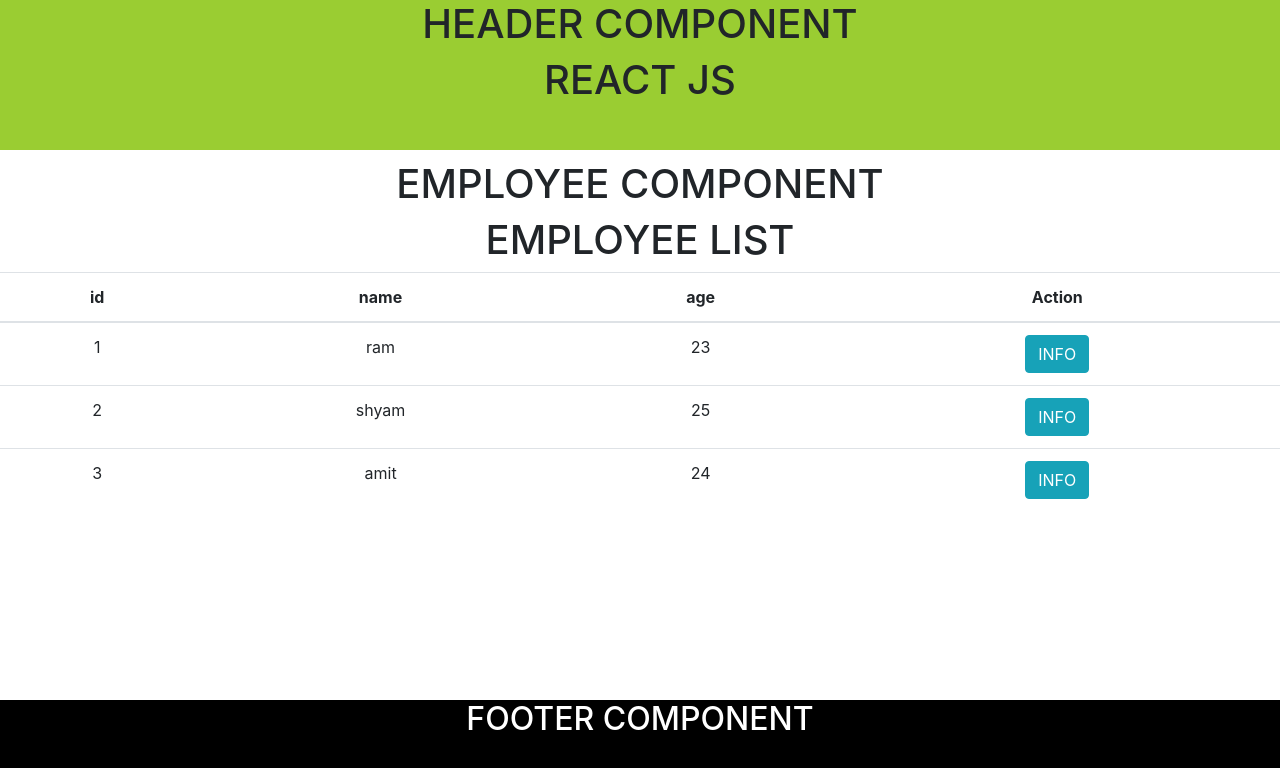
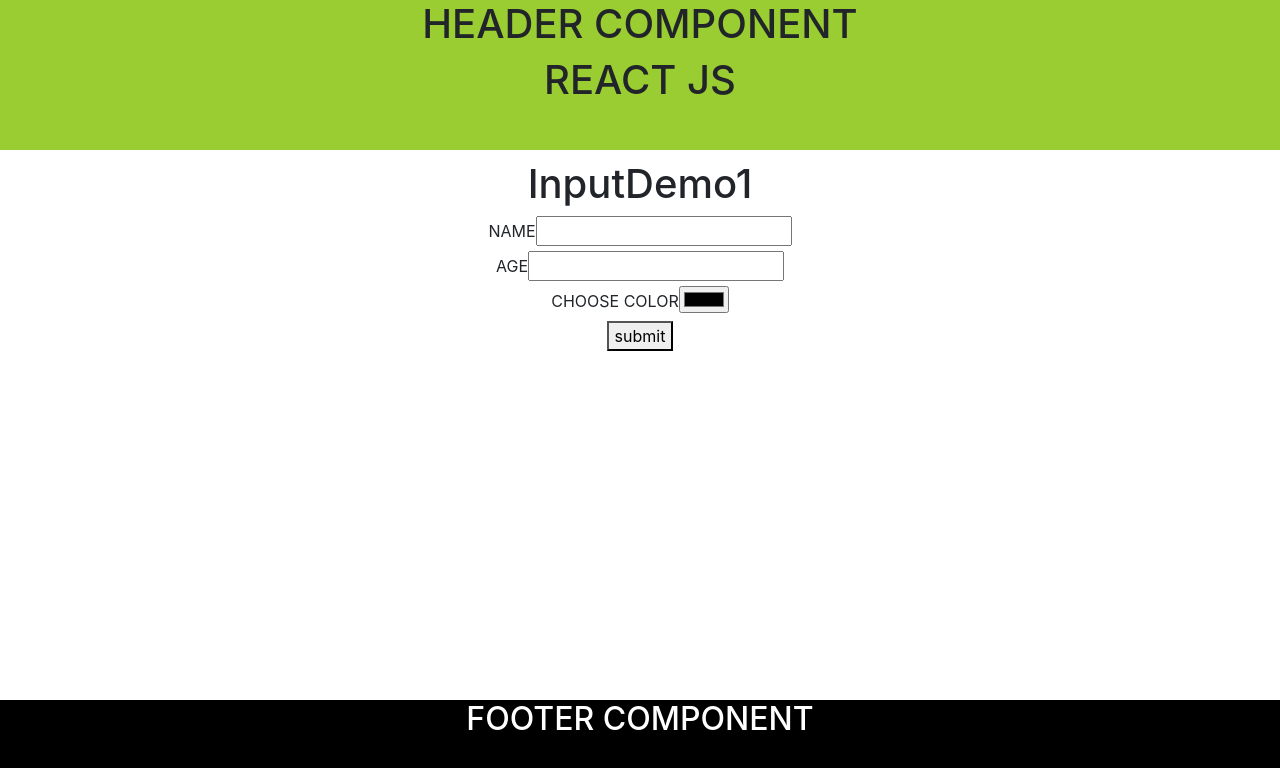
Before and after one commit to samirvithlani/kunj-mern-react, a React (Vite) app: page / in a window 1280 px wide. Shown: the top 768 px of the page. Built offline with nearby package versions, Linux system fonts and the light colour scheme.

Commit message:
input handler

```diff
--- a/src/App.jsx
+++ b/src/App.jsx
@@ -11,6 +11,7 @@ import { MapDemo4 } from "./components/MapDemo4";
 import { UseStateDemo1 } from "./components/UseStateDemo1";
 import { UseStateDemo2 } from "./components/UseStateDemo2";
 import { Employees } from "./components/Employees";
+import { InputDemo1 } from "./components/InputDemo1";
 
 function App() {
 
@@ -19,7 +20,8 @@ function App() {
   return (
     <div>
       <Header title = {title}></Header>
-      <Employees title = {title}></Employees>
+      {/* <Employees title = {title}></Employees> */}
+      <InputDemo1></InputDemo1>
       <Footer></Footer>
     </div>
   );
--- a/src/components/EmployeeList.jsx
+++ b/src/components/EmployeeList.jsx
@@ -27,6 +27,7 @@ export const EmployeeList = (props) => {
                 <td>{emp.age}</td>
                 <td>
                   <button onClick={()=>{props.findEmployee(emp.id)}} className="btn btn-info">INFO</button>
+                  <button style={{marginLeft:"10px"}} onClick={()=>{props.deleteEmployee(emp.id)}} className="btn btn-danger">DELETE</button>
                 </td>
               </tr>
             })
--- a/src/components/Employees.jsx
+++ b/src/components/Employees.jsx
@@ -15,6 +15,14 @@ export const Employees = (props) => {
     const foundEmployee = employees.find((emp)=>emp.id == id)
     alert(`employee name =${foundEmployee.name}\n employee age =${foundEmployee.age}`)
 
+  }
+
+  const deleteEmployee = (id)=>{
+      // var x = employees.filter((emp)=>emp.id!==id)
+      // console.log(x)
+      // setemployees(x)
+
+      setemployees(employees.filter((emp)=>emp.id!==id))
   }
 
   const [employees, setemployees] = useState([
@@ -40,7 +48,7 @@ export const Employees = (props) => {
     <div style={{textAlign:"center"}}>
         <h1>EMPLOYEE COMPONENT</h1>
         <EmployeeList emp={employee} title ={props.title} employees = {employees}
-        findEmployee = {findEmployee} ></EmployeeList>
+        findEmployee = {findEmployee} deleteEmployee = {deleteEmployee}></EmployeeList>
     </div>
   )
 }
--- /dev/null
+++ b/src/components/InputDemo1.jsx
@@ -0,0 +1,52 @@
+import React, { useState } from 'react'
+
+export const InputDemo1 = () => {
+    const [name, setname] = useState("")
+    const [age, setage] = useState("")
+    const [isSubbmited, setisSubbmited] = useState(false)
+    const [choosedColor, setchoosedColor] = useState("black")
+    const nameHandler = (event)=>{
+        console.log(event.target.value)
+        setname(event.target.value)
+    }
+    // const ageHandler = (event)=>{
+    //     setage(event.target.value)
+    // }
+
+    const submitHandler = ()=>{
+        //alert(`Name = ${name} \n age ${age}`)
+        setisSubbmited(true)
+    }
+  return (
+    <div style={{textAlign:"center"}}>
+        <h1>InputDemo1</h1>
+        <div>
+            <label>NAME</label>
+            <input type='text' onChange={(event)=>{nameHandler(event)}}></input>
+            {/* {name} */}
+        </div>
+        <div>
+            <label>AGE</label>
+            {/* <input type='text' onChange={(event)=>{ageHandler(event)}}></input> */}
+            <input type='text' onChange={(event)=>{setage(event.target.value)}}></input>
+            {/* {age} */}
+        </div>
+        <div>
+            <label>CHOOSE COLOR</label>
+            <input type='color' onChange={(event)=>{setchoosedColor(event.target.value)}}></input>
+        </div>
+        <div>
+            <button onClick={()=>{submitHandler()}}>submit</button>
+        </div>
+
+        {
+            isSubbmited &&  <div style={{color:choosedColor}}>
+            <h1>OUTPUT</h1>
+            <h1>NAME = {name}</h1>
+            <h2>AGE = {age}</h2>
+        </div>
+        }
+
+    </div>
+  )
+}
```
